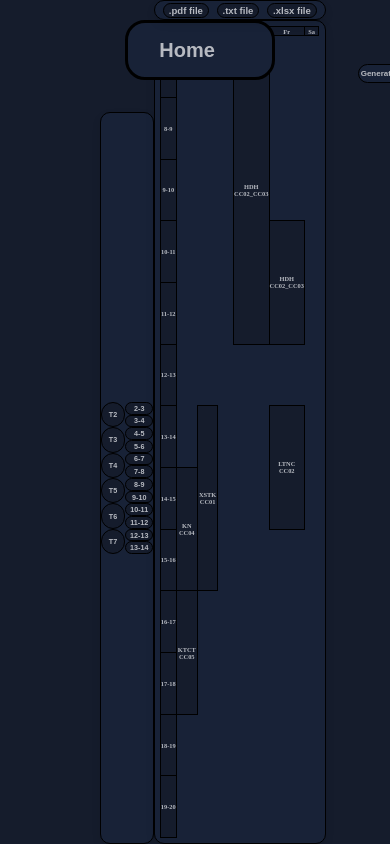
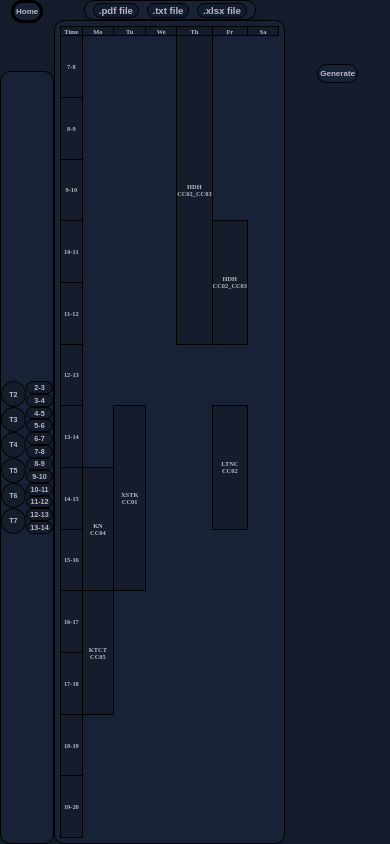
Before and after one commit to Dung2703/BKhrono, a Next.js app: page /result in a window 390 px wide. Built offline with nearby package versions, Linux system fonts and the light colour scheme.

Commit message:
Update HomeButton Position

```diff
--- a/app/result/components/GenerateBar/Generate.module.css
+++ b/app/result/components/GenerateBar/Generate.module.css
@@ -38,19 +38,19 @@
     padding: 0.75em;
   }
   .generateButton {
-    padding: 0.75em 2em 0.75em 0.5em;
+    padding: 0.75em 0.5em;
   }
 }
 
 /* Green */
-@media screen and (max-width: 1024px) {
+/* @media screen and (max-width: 1024px) {
   .toggleButton {
     padding: 0.75em;
   }
   .generateButton {
     padding: 0.75em 2em 0.75em 0.5em;
   }
-}
+} */
 
 /* Yellow */
 @media screen and (max-width: 768px) {
@@ -61,7 +61,7 @@
     padding: 0.5em;
   }
   .generateButton {
-    padding: 0.5em 1.5em 0.5em 0.25em;
+    padding: 0.5em 0.25em;
   }
 }
 
@@ -77,7 +77,7 @@
     padding: 0.5em;
     border-right: 1px solid rgba(0, 0, 0, 0.1);
   }
-  .generateButton {
-    padding: 0.5em 1.5em 0.5em 0.25em;
-  }
+  /* .generateButton {
+    padding: 0.5em 0.25em;
+  } */
 }
--- a/app/result/components/HomeButton/HomeButton.module.css
+++ b/app/result/components/HomeButton/HomeButton.module.css
@@ -1,74 +1,39 @@
-.container {
-    display: flex;
-    background-color: var(--bgSoft);
-    color: var(--textSoft);
-    border-radius: 15px;
-    border: 3px solid black;
-    transition: transform 0.5s ease-out, opacity 0.5s ease-out, visibility 0.5s ease-out;
-  }
-
 .homeButton {
-  padding: 0.25em 0.5em;
+  padding: 0.75em 1.5em;
   border: 3px solid black;
   background-color: var(--bgSoft);
   cursor: pointer;
-  border-radius: 20px;
+  border-radius: 15px;
   font-size: 1.25rem;
   color: var(--textSoft);
-  height: 60px;
   font-weight: 700;
-  width: 150px;
-  margin-top: 20px;
-  position: relative;
-  left: 175px;
 }
 
 /* Red */
 @media screen and (max-width: 1400px) {
-  .toggleButton {
-    padding: 0.75em;
-  }
   .homeButton {
-    padding: 0.75em 2em 0.75em 0.5em;
+    padding: 0.75em 0.5em;
   }
 }
 
 /* Green */
 @media screen and (max-width: 1024px) {
-  .toggleButton {
-    padding: 0.75em;
-  }
   .homeButton {
-    padding: 0.75em 2em 0.75em 0.5em;
+    padding: 0.75em 0.5em;
   }
 }
 
 /* Yellow */
 @media screen and (max-width: 768px) {
-  .toggleButton, .generateButton {
+  .homeButton {
     font-size: 0.8rem;
-  }
-  .toggleButton {
-    padding: 0.5em;
-  }
-  .homeButton {
-    padding: 0.5em 1.5em 0.5em 0.25em;
+    padding: 0.5em 0.25em;
   }
 }
 
 /* Brown */
 @media screen and (max-width: 480px) {
-  .container {
-    border-width: 1px;
-  }
-  .toggleButton, .generateButton {
+  .homeButton {
     font-size: 0.5rem;
   }
-  .toggleButton {
-    padding: 0.5em;
-    border-right: 1px solid rgba(0, 0, 0, 0.1);
-  }
-  .homeButton {
-    padding: 0.5em 1.5em 0.5em 0.25em;
-  }
 }
--- a/app/result/components/PriorityBar/PriorityBar.module.css
+++ b/app/result/components/PriorityBar/PriorityBar.module.css
@@ -1,5 +1,5 @@
 .container {
-    margin-top: 7em;
+    height: 100%;
     border: 3px solid black;
     border-radius: 50px;
     box-shadow: 0 4px 8px rgba(0, 0, 0, 0.1);
--- a/app/result/page.module.css
+++ b/app/result/page.module.css
@@ -10,7 +10,17 @@
 .leftSide {
     display: flex;
     padding: 4em 2em 2em 2em;
+    flex-direction: column;
+    align-items: center;
+    gap: 3em;
     /* background-color: red; */
+}
+
+/* .homeButton {
+} */
+
+.priorityBar {
+    flex: 1;
 }
 
 .resultSection {
--- a/app/result/page.tsx
+++ b/app/result/page.tsx
@@ -12,8 +12,12 @@ const ResultPage = () => {
   return (
     <div className={styles.container}>
       <div className={styles.leftSide}>
-      <HomeButton />
-        <PriorityBar />
+        <div className={styles.homeButton}>
+          <HomeButton />
+        </div>
+        <div className={styles.priorityBar}>
+          <PriorityBar />
+        </div>
       </div>
       <div className={styles.resultSection}>
         <div className={styles.topBar}>
```
